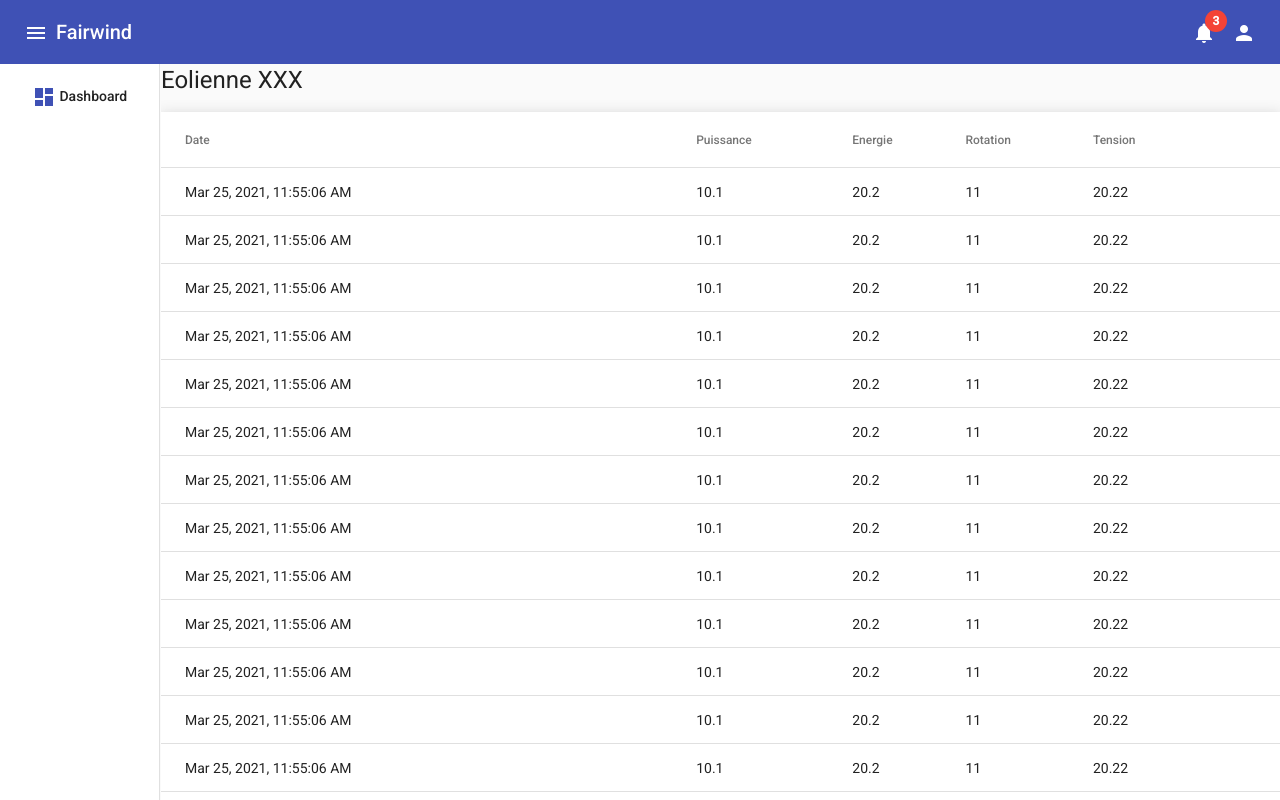
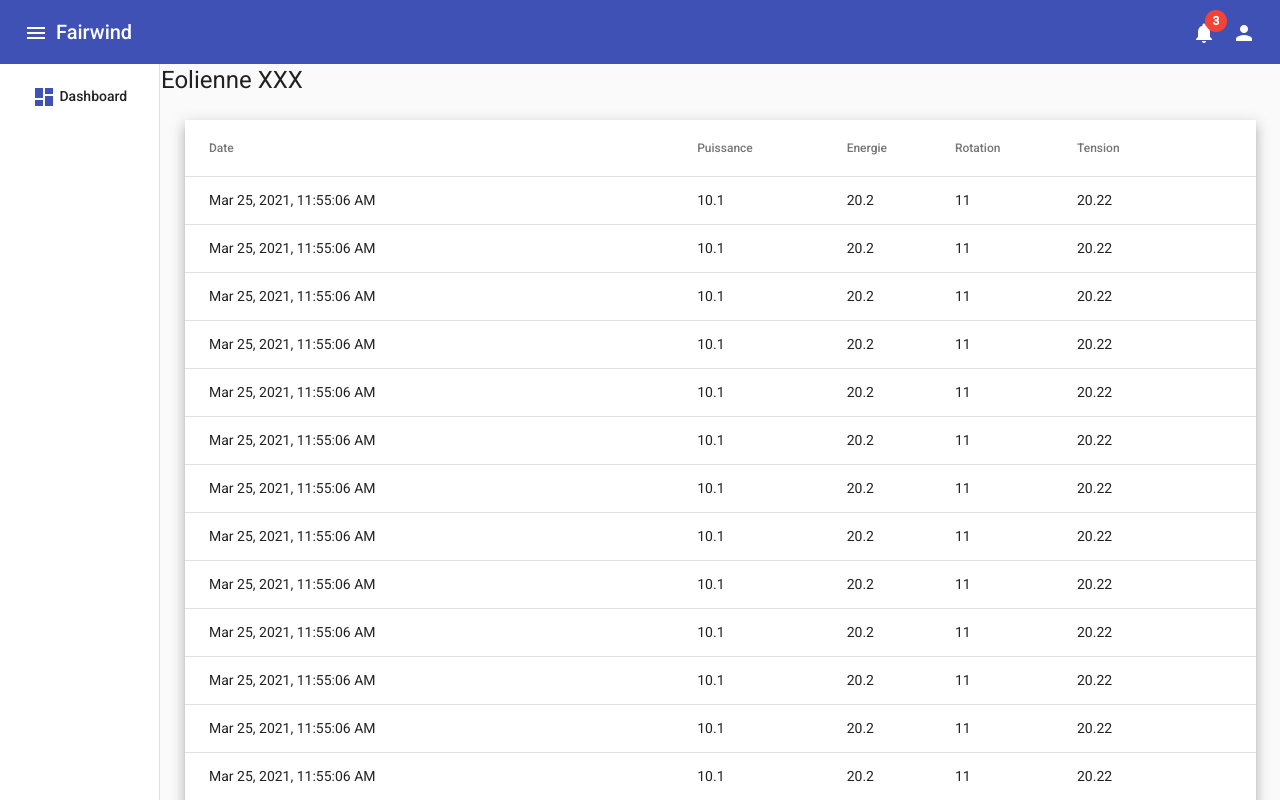
Before and after one commit to baillyrol/fairwind-web, an Angular app: page /table-data in a window 1280 px wide. Shown: the top 800 px of the page. Built offline with nearby package versions, Linux system fonts and the light colour scheme.

Commit message:
bootstrap

```diff
--- a/angular.json
+++ b/angular.json
@@ -32,7 +32,8 @@
             ],
             "styles": [
               "./node_modules/@angular/material/prebuilt-themes/indigo-pink.css",
-              "src/styles.scss"
+              "src/styles.scss",
+              "node_modules/bootstrap/scss/bootstrap.scss"
             ],
             "scripts": []
           },
--- a/package.json
+++ b/package.json
@@ -21,6 +21,7 @@
     "@angular/platform-browser": "~11.2.6",
     "@angular/platform-browser-dynamic": "~11.2.6",
     "@angular/router": "~11.2.6",
+    "bootstrap": "^5.0.0-beta3",
     "chart.js": "^2.9.4",
     "rxjs": "~6.6.0",
     "tslib": "^2.0.0",
--- a/src/app/features/home/home.component.html
+++ b/src/app/features/home/home.component.html
@@ -1,3 +1,4 @@
+<div class="m-4">
     <table mat-table [dataSource]="dataSource" class="mat-elevation-z8">
         <!-- id Column -->
         <ng-container matColumnDef="id">
@@ -27,3 +28,5 @@
         <tr mat-header-row *matHeaderRowDef="displayedColumns"></tr>
         <tr mat-row *matRowDef="let row; columns: displayedColumns;"></tr>
     </table>
+
+</div>
--- a/src/app/features/line-chart/line-chart.component.html
+++ b/src/app/features/line-chart/line-chart.component.html
@@ -1,4 +1,3 @@
-<p>Hello</p>
 <div style="width: 500px">
     <canvas id="canvas"></canvas>
 </div>
--- a/src/app/features/table-data/table-data.component.html
+++ b/src/app/features/table-data/table-data.component.html
@@ -1,6 +1,6 @@
 <h1>Eolienne XXX</h1>
 
-<div class="example-container mat-elevation-z8">
+<div class="m-4 mat-elevation-z8">
     <table mat-table [dataSource]="dataSource">
 
         <!-- Position Column -->
--- a/src/styles.scss
+++ b/src/styles.scss
@@ -1,4 +1,6 @@
 /* You can add global styles to this file, and also import other style files */
+@import "~bootstrap/dist/css/bootstrap.min.css";
+
 
 html, body { height: 100%; }
 body { margin: 0; font-family: Roboto, "Helvetica Neue", sans-serif; }
```
Also changed, not shown: 1 other file (tests, documents, lock files or other folders). Lines whose indentation alone changed are shown as unchanged.
